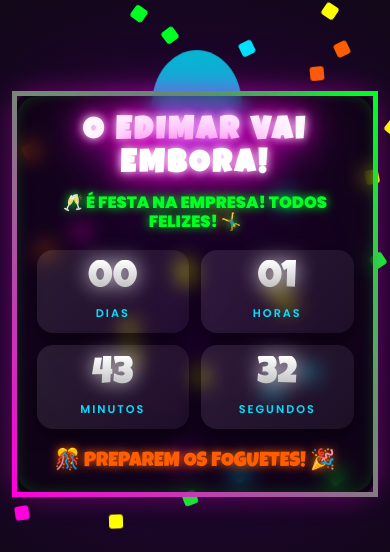
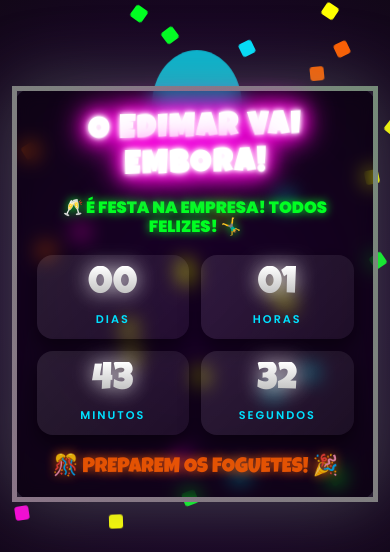
Before and after one commit to hicharlesrocha/hicharlesrocha.github.io, a plain HTML site: page sai-logo.html in a window 390 px wide. Shown: the part 128-680 px from the top of the page. Drawn offline with Linux system fonts and the light colour scheme.

Commit message:
Update sai-logo.html

```diff
--- a/sai-logo.html
+++ b/sai-logo.html
@@ -25,10 +25,12 @@
       background-color: var(--cor-fundo);
       background-image: radial-gradient(circle, #2a0044 0%, #0a0a0a 100%);
       color: var(--cor-texto);
+
       display: flex;
       align-items: center;
       justify-content: center;
-      min-height: 100svh; /* melhor que 100vh em celular */
+
+      min-height: 100svh; /* melhor que 100vh no mobile */
       overflow-x: hidden;
       text-align: center;
     }
@@ -51,15 +53,30 @@
       animation: pulse-border 1.5s infinite alternate;
     }
 
+    /* TÍTULO (glow uniforme mesmo quebrando linha no celular) */
     h1 {
       font-family: 'Luckiest Guy', cursive;
       font-size: clamp(2rem, 8vw, 5rem);
       margin: 0;
       text-transform: uppercase;
       letter-spacing: 3px;
+      animation: title-shake 0.5s ease-in-out infinite alternate;
+    }
+
+    .title-glow {
+      display: inline-block;
       color: #fff;
-      text-shadow: 0 0 10px #fff, 0 0 20px var(--neon-1), 0 0 40px var(--neon-1), 0 0 80px var(--neon-1);
-      animation: title-shake 0.5s ease-in-out infinite alternate;
+      padding: 0.05em 0.25em;
+      border-radius: 12px;
+
+      text-shadow:
+        0 0 6px #fff,
+        0 0 14px #fff,
+        0 0 28px var(--neon-1),
+        0 0 55px var(--neon-1),
+        0 0 90px var(--neon-1);
+
+      filter: drop-shadow(0 0 12px var(--neon-1));
     }
 
     .main-message {
@@ -124,7 +141,10 @@
     /* --- ANIMAÇÕES --- */
     @keyframes pulse-border {
       0% { box-shadow: 0 0 60px rgba(255, 0, 222, 0.4); }
-      100% { box-shadow: 0 0 90px rgba(0, 255, 34, 0.6); border-image: linear-gradient(45deg, var(--neon-3), var(--neon-1)) 1; }
+      100% {
+        box-shadow: 0 0 90px rgba(0, 255, 34, 0.6);
+        border-image: linear-gradient(45deg, var(--neon-3), var(--neon-1)) 1;
+      }
     }
 
     @keyframes title-shake {
@@ -163,6 +183,7 @@
       pointer-events: none;
       will-change: transform;
     }
+
     .balloon::after {
       content: '';
       position: absolute;
@@ -183,37 +204,61 @@
       100% { transform: translateY(-120svh) translateX(50px); }
     }
 
-    /* ===== MOBILE / STORIES ===== */
+    /* ===== MOBILE / STORIES (mantém animação, só deixa mais leve) ===== */
     @media (max-width: 600px) {
       body { padding: 12px; }
 
       .party-container {
         width: 100%;
         border-radius: 26px;
-        animation: none;
+        /* animação continua, só mais suave */
+        animation: pulse-border 2.2s infinite alternate;
         box-shadow: 0 0 26px rgba(255,0,222,0.35), inset 0 0 14px rgba(0, 255, 34, 0.18);
       }
 
-      /* layout "stories": timer em 2x2 */
+      /* glow do título mais equilibrado no mobile (evita "EMBORA" estourar) */
+      .title-glow {
+        line-height: 1.15;
+        letter-spacing: 2px;
+        text-shadow:
+          0 0 4px #fff,
+          0 0 10px #fff,
+          0 0 18px var(--neon-1),
+          0 0 35px var(--neon-1);
+        filter: drop-shadow(0 0 10px var(--neon-1));
+      }
+
+      /* timer em 2x2 */
       .timer-display {
         grid-template-columns: repeat(2, minmax(0, 1fr));
         max-width: 420px;
         gap: 12px;
       }
 
-      /* sem hover e menos tremedeira pra não cansar */
+      /* mobile não tem hover */
       .timer-block:hover { transform: none; }
-      h1 { animation: none; }
 
-      /* banner mais coladinho */
-      .bottom-banner { animation: none; }
+      /* mantém o shake mas reduz a intensidade */
+      h1 { animation: title-shake 0.8s ease-in-out infinite alternate; }
+
+      /* mantém o pulso */
+      .bottom-banner { animation: text-pulse 1.2s infinite alternate; }
+    }
+
+    /* Acessibilidade: se o usuário pedir "reduzir movimento", aí sim desliga */
+    @media (prefers-reduced-motion: reduce) {
+      * {
+        animation: none !important;
+        transition: none !important;
+        scroll-behavior: auto !important;
+      }
     }
   </style>
 </head>
 
 <body>
   <div class="party-container" id="container">
-    <h1>O EDIMAR VAI EMBORA!</h1>
+    <h1><span class="title-glow">O EDIMAR VAI EMBORA!</span></h1>
     <div class="main-message">🥂 É FESTA NA EMPRESA! TODOS FELIZES! 🤸‍♂️</div>
 
     <div class="timer-display" aria-label="Contagem regressiva">
@@ -240,7 +285,6 @@
 
   <script>
     // DATA ALVO: 27 de Fevereiro de 2026 às 18:00:00 (horário local do dispositivo)
-    // Obs: no seu original era "amanhã", mas no arquivo estava fixo em 2026-02-27 18:00.
     const targetDate = new Date(2026, 1, 27, 18, 0, 0).getTime();
 
     const container = document.getElementById("container");
@@ -252,11 +296,13 @@
       if (diff <= 0) {
         clearInterval(timer);
         container.innerHTML = `
-          <h1 style="font-size: clamp(2.6rem, 12vw, 7rem); text-shadow: 0 0 20px #fff, 0 0 40px #0f0; animation:none;">
-            FALOOOOOU, EDIMAR!
+          <h1 style="font-size: clamp(2.6rem, 12vw, 7rem); animation:none;">
+            <span class="title-glow" style="text-shadow: 0 0 8px #fff, 0 0 18px #fff, 0 0 35px var(--neon-3), 0 0 70px var(--neon-3); filter: drop-shadow(0 0 14px var(--neon-3));">
+              FALOOOOOU, EDIMAR!
+            </span>
           </h1>
           <div style="font-size: clamp(2.4rem, 12vw, 5rem); margin-top: 1.2rem;">🥳🍾🎸💃🕺</div>
-          <div class="bottom-banner" style="font-size: clamp(1.4rem, 6vw, 3rem); animation:none;">
+          <div class="bottom-banner" style="font-size: clamp(1.4rem, 6vw, 3rem);">
             A LENDA SAIU DO PRÉDIO!
           </div>
         `;
@@ -274,12 +320,12 @@
       document.getElementById("seconds").innerText = s.toString().padStart(2, '0');
     }, 1000);
 
-    // Chuva de CONFETES e BALÕES (otimizado pra celular)
+    // Chuva de CONFETES e BALÕES (otimizado pra celular vertical)
     const colors = ['#ff00de', '#ff5e00', '#00ff22', '#00e1ff', '#ffff00'];
     const isMobile = window.matchMedia("(max-width: 600px)").matches;
 
     const totalConfetti = isMobile ? 45 : 150;
-    const balloonEvery = isMobile ? 10 : 5;  // menos balões no celular
+    const balloonEvery = isMobile ? 10 : 5;
 
     for (let i = 0; i < totalConfetti; i++) {
       const c = document.createElement('div');
```
